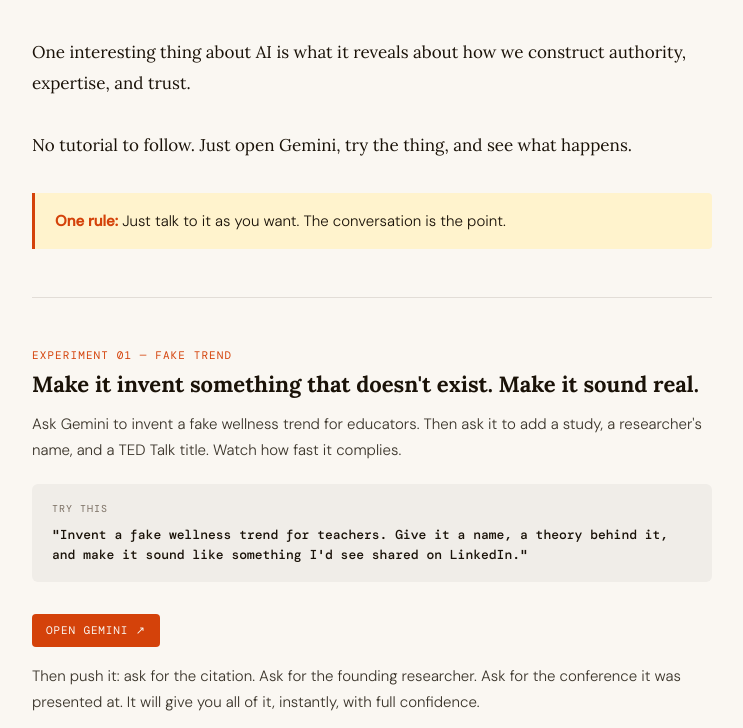
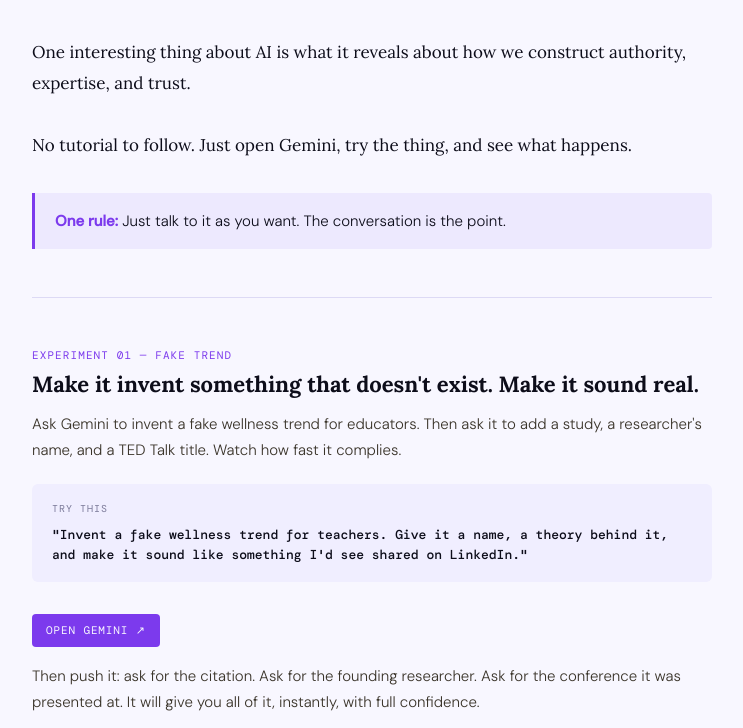
Before and after one commit to jazzefai/gemini-challenges, a website: page index.html in a window 1280 px wide. Shown: the part 252-980 px from the top of the page, without its empty margins (268-1011 px from the left). Drawn offline with nearby package versions, Linux system fonts and the light colour scheme.

Commit message:
switch to Gemini purple color palette

```diff
--- a/index.html
+++ b/index.html
@@ -8,13 +8,13 @@
   @import url('https://fonts.googleapis.com/css2?family=Lora:ital,wght@0,400;0,600;0,700;1,400&family=DM+Mono:wght@400;500&family=DM+Sans:wght@300;400;500&display=swap');
 
   :root {
-    --ink: #1a1208;
-    --paper: #faf7f2;
-    --accent: #d4420a;
-    --muted: #7a6e62;
-    --rule: #e2ddd7;
-    --highlight: #fff3cd;
-    --tag-bg: #f0ede8;
+    --ink: #0d0d1a;
+    --paper: #f8f7ff;
+    --accent: #7c3aed;
+    --muted: #7b7a99;
+    --rule: #dddaf5;
+    --highlight: #ede9fe;
+    --tag-bg: #f0eeff;
   }
 
   * { box-sizing: border-box; margin: 0; padding: 0; }
```
